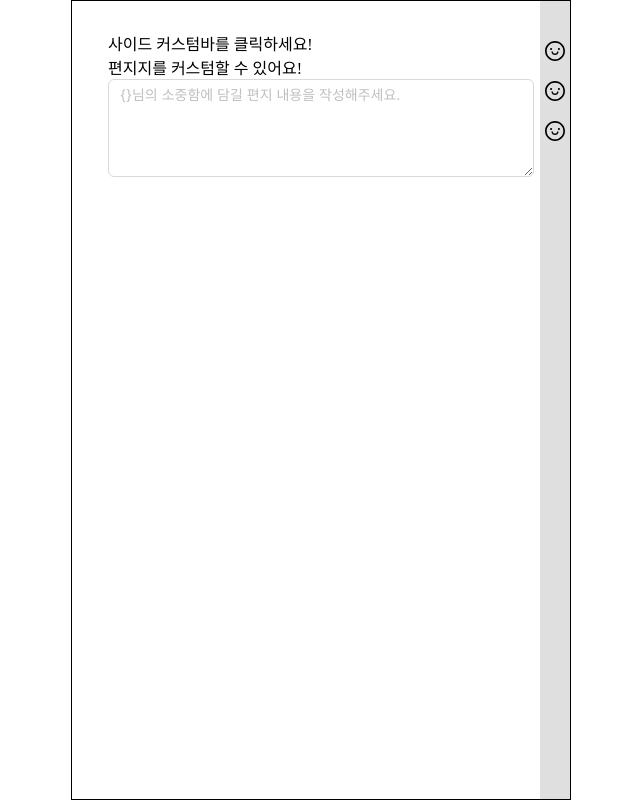
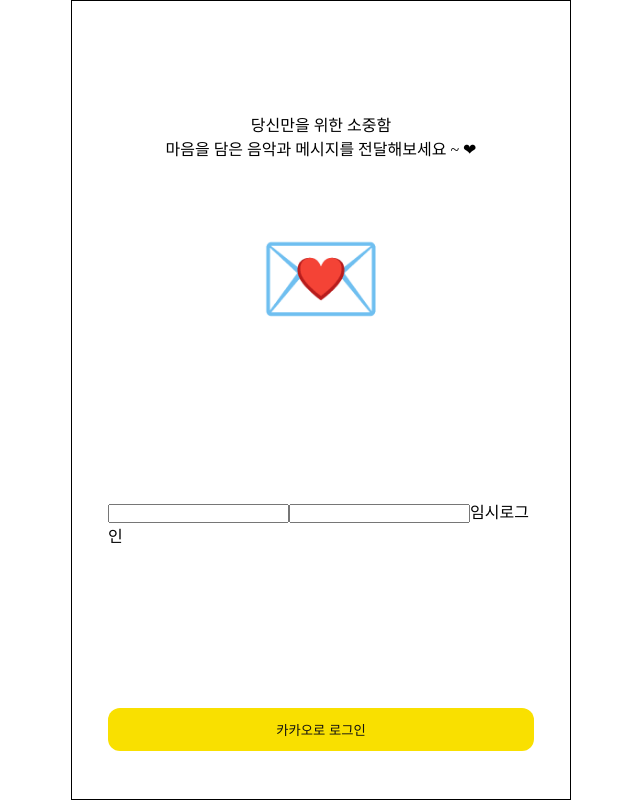
Before and after one commit to LetterRabbit/front, a Next.js app: page /editor in a window 1280 px wide. Shown: the whole page, without its empty margins (319-959 px from the left). Built offline with nearby package versions, Linux system fonts and the light colour scheme.

Commit message:
Fix: build error

```diff
--- a/package.json
+++ b/package.json
@@ -15,6 +15,7 @@
     "@types/react": "18.0.26",
     "@types/react-dom": "18.0.10",
     "antd": "^5.1.4",
+    "axios": "^1.3.4",
     "babel-plugin-styled-components": "^2.0.7",
     "eslint": "8.31.0",
     "eslint-config-next": "13.1.1",
--- a/pages/_app.tsx
+++ b/pages/_app.tsx
@@ -4,15 +4,27 @@ import "../styles/globals.css";
 import { ConfigProvider } from "antd";
 import koKR from "antd/lib/locale/ko_KR";
 import AppLayout from "../src/layout/AppLayout";
+import { useState } from "react";
+import PageSign from "../pages/sign";
+
+declare global {
+  interface Window {
+    Kakao: any;
+  }
+}
 
 export default function App({ Component, pageProps }: AppProps) {
   const kakaoInit = () => {
     window.Kakao.init(process.env.NEXT_PUBLIC_KAKAO_JS_KEY);
   };
 
+  const [login, setLogin] = useState(false);
+
   return (
     <ConfigProvider locale={koKR}>
-      <AppLayout component={<Component {...pageProps} />} />
+      <AppLayout
+        component={!login ? <PageSign /> : <Component {...pageProps} />}
+      />
       <Script
         src="https://developers.kakao.com/sdk/js/kakao.js"
         onLoad={kakaoInit}
--- a/pages/main/index.tsx
+++ b/pages/main/index.tsx
@@ -8,7 +8,7 @@ import ComponentButton from "../../src/components/Button/Button";
 import MainBox from "../../src/components/MainBox/MainBox";
 import ModalButton from "../../src/components/Modal/Modal";
 
-export default function main() {
+export default function Page_Main() {
   const router = useRouter();
   const [showButton, setShowButton] = useState(true);
   const [open, setOpen] = useState(false);
@@ -45,7 +45,7 @@ export default function main() {
     messageApi.open({
       type: "success",
       content: "링크가 복사되었습니다!",
-      duration: 2
+      duration: 2,
     });
   };
 
--- a/pages/sign/index.tsx
+++ b/pages/sign/index.tsx
@@ -10,6 +10,7 @@ const Page_Sign = () => {
       redirectUri: "http://localhost:4000/sign/kakao",
     });
   };
+
   return (
     <LoginWrapper>
       <MainBox>
@@ -17,7 +18,13 @@ const Page_Sign = () => {
         <br />
         마음을 담은 음악과 메시지를 전달해보세요 ~ ❤
       </MainBox>
-      <Button width="100%" bgColor="#F9E000" color="#111">
+
+      <div>
+        <input />
+        <input />
+        임시로그인
+      </div>
+      <Button width="100%" bgColor="#F9E000" color="#111" onClick={kakaoLogin}>
         카카오로 로그인
       </Button>
     </LoginWrapper>
@@ -28,7 +35,7 @@ export default Page_Sign;
 
 const LoginWrapper = styled.div`
   display: grid;
-  grid-template-rows: 80% 10%;
+  /* grid-template-rows: 80% 10%; */
   place-items: center;
   min-height: 100vh;
 `;
--- a/src/components/Button/Button.tsx
+++ b/src/components/Button/Button.tsx
@@ -1,7 +1,7 @@
 import React from "react";
 import styled from "styled-components";
 
-export default function Button({ children, ...props }: BUTTON) {
+export default function Button({ children, ...props }: any) {
   return <ButtonWrapper {...props}>{children}</ButtonWrapper>;
 }
 
--- a/src/components/editor/ScreenEditor.tsx
+++ b/src/components/editor/ScreenEditor.tsx
@@ -43,24 +43,30 @@ const ScreenEditor = () => {
 
           <Form.Item name="font">
             {["궁서체", "나눔고딕", "고딕"].map((font) => (
-              <button className="font">{font}</button>
+              <button className="font" key={font}>
+                {font}
+              </button>
             ))}
           </Form.Item>
 
           <Form.Item name="color">
             {["red", "pink", "blue"].map((color) => (
-              <button className="color" style={{ background: color }}>
+              <button
+                className="color"
+                style={{ background: color }}
+                key={color}
+              >
                 {color}
               </button>
             ))}
           </Form.Item>
 
           <Form.Item name="emoji" className="emoji-wrapper">
-            {[<SmileOutlined />, <SmileOutlined />, <SmileOutlined />].map(
-              (emoji) => (
-                <span className="emoji">{emoji}</span>
-              )
-            )}
+            {[1, 2, 3].map((emoji) => (
+              <span className="emoji" key={emoji}>
+                {emoji}
+              </span>
+            ))}
           </Form.Item>
         </Form>
       </Drawer>
```
Also changed, not shown: pages/index.tsx (+0 -104 lines), 2 other files (tests, documents, lock files or other folders).
